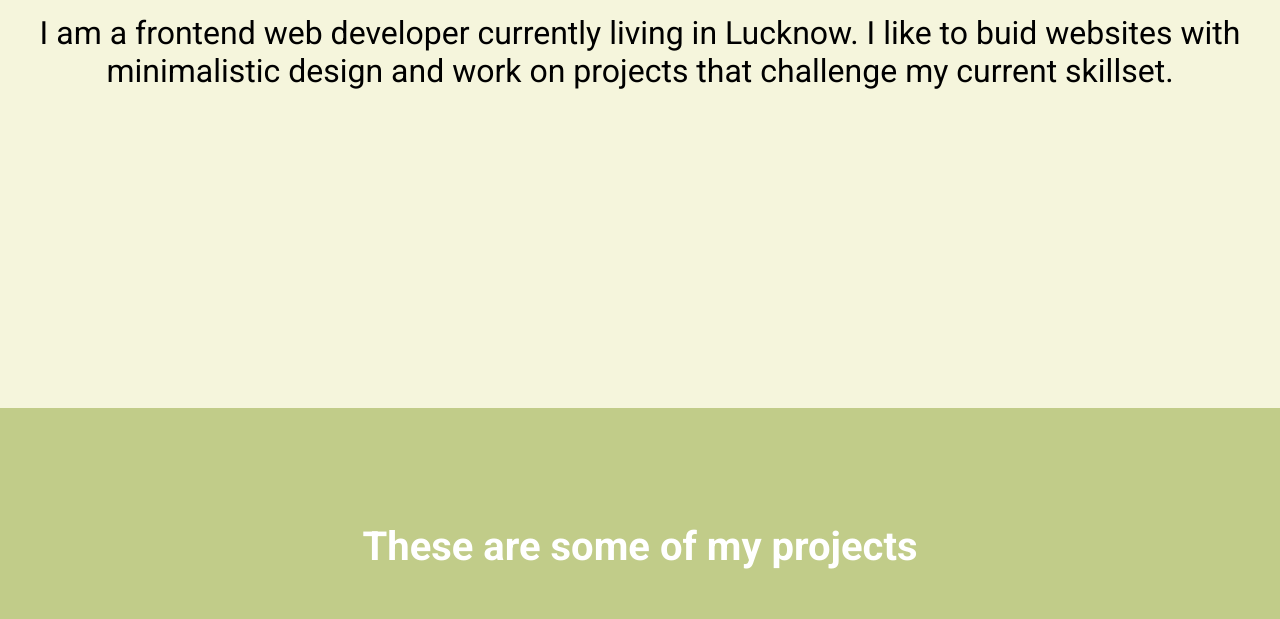
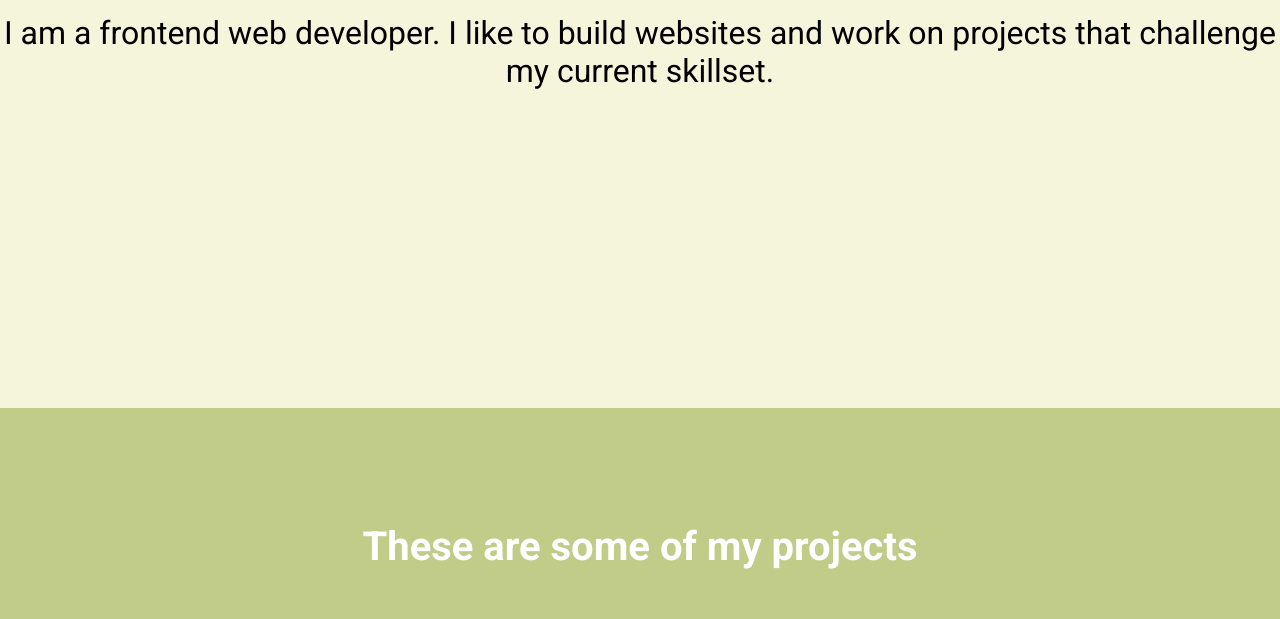
Before and after one commit to chandwho/Personal_Portfolio, a plain HTML site: page index.html in a window 1280 px wide. Shown: the part 392-1011 px from the top of the page. Drawn offline with Linux system fonts and the light colour scheme; a web font is replaced by a local one.

Commit message:
Updated index.html

```diff
--- a/index.html
+++ b/index.html
@@ -33,9 +33,8 @@
       <!-- <div> -->
       <h1>Hi! My name is Chandan</h1>
       <p>
-        I am a frontend web developer currently living in Lucknow. I like to
-        buid websites with minimalistic design and work on projects that
-        challenge my current skillset.
+        I am a frontend web developer. I like to build websites and work on
+        projects that challenge my current skillset.
       </p>
       <!-- </div> -->
     </section>
```
